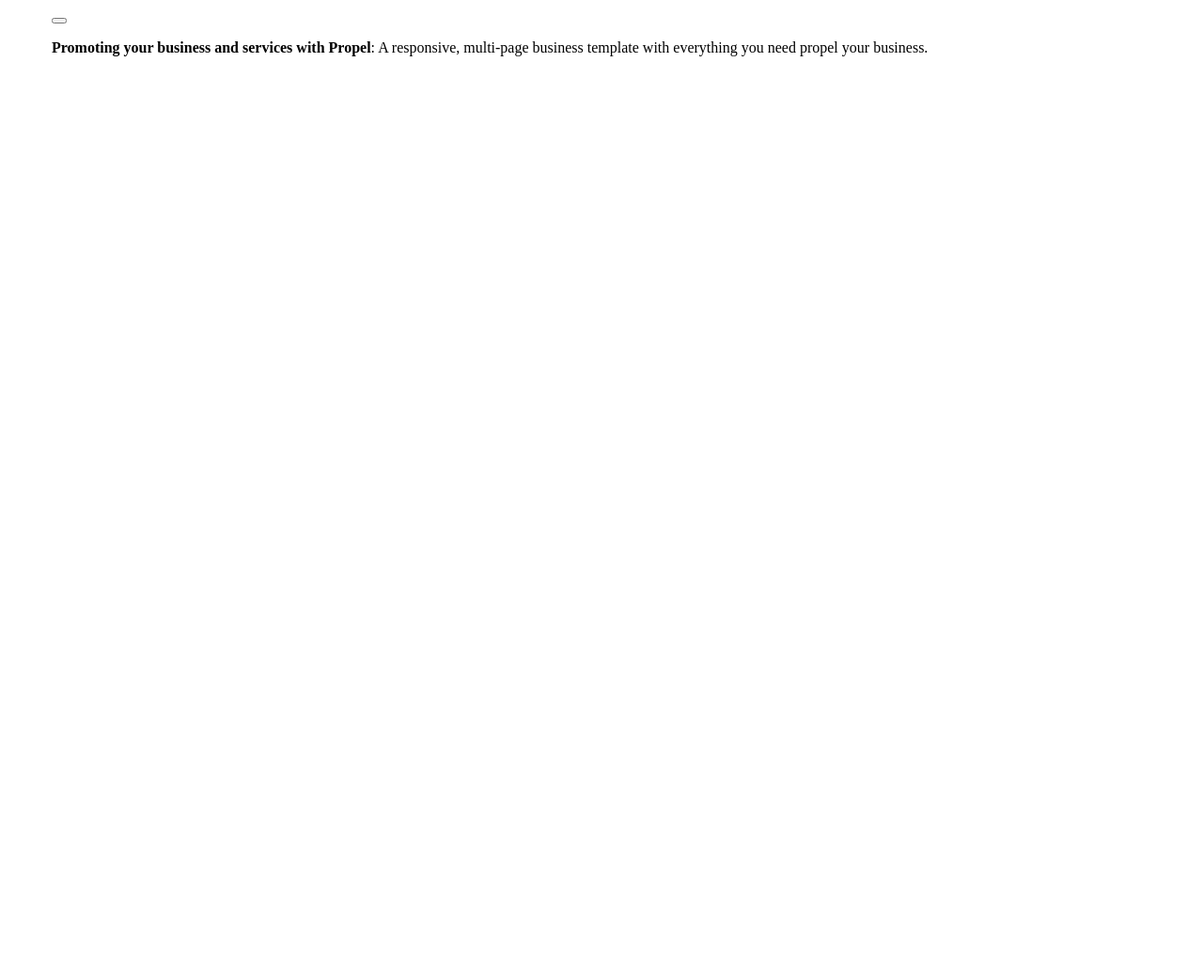
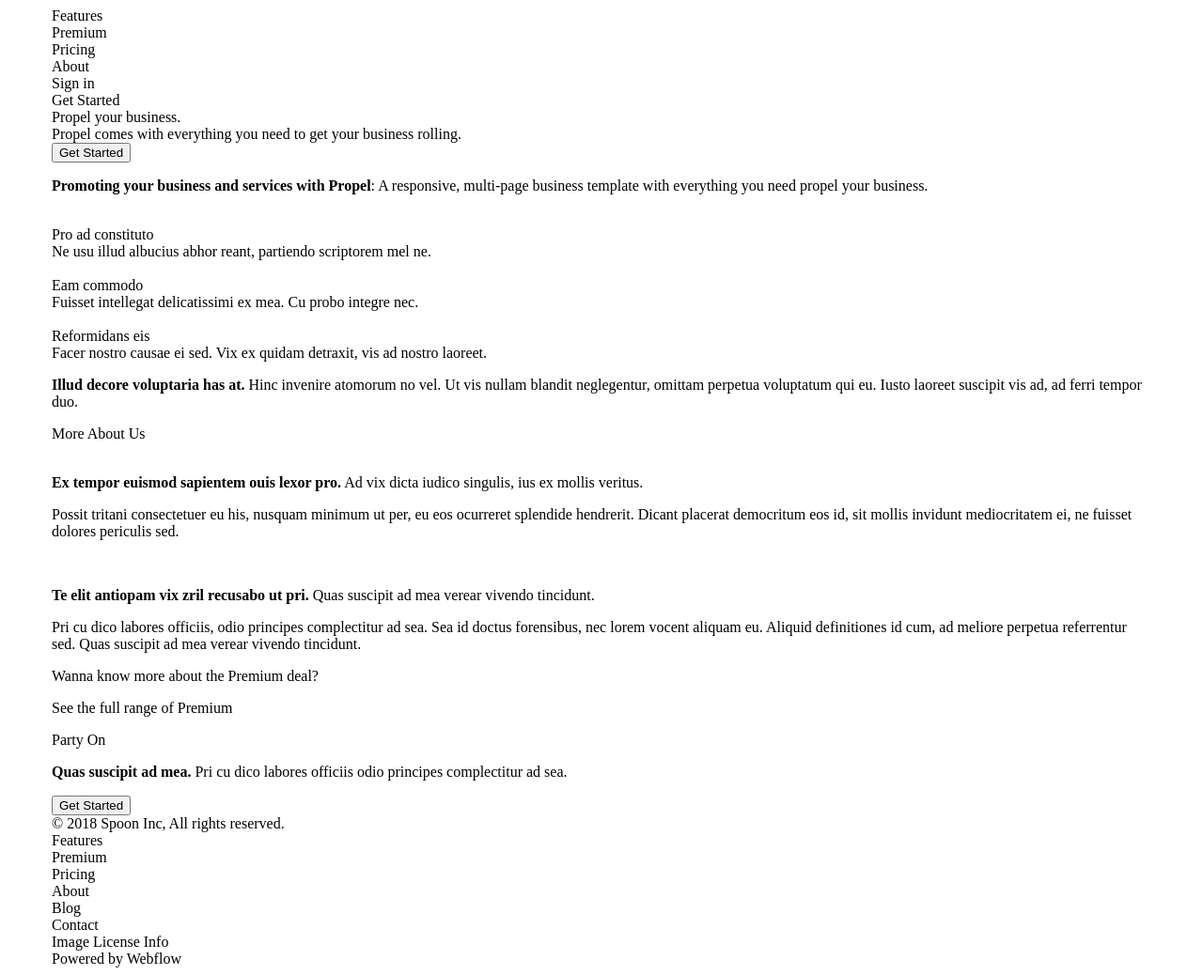
Before and after one commit to theyurec/spoon-project, a plain HTML site: page index.html in a window 1280 px wide. Shown: the whole page at 94% size. Before the commit the page ends 800 px from the top, so only its background shows below. Drawn offline with Linux system fonts and the light colour scheme.

Commit message:
верстка

```diff
--- a/index.html
+++ b/index.html
@@ -14,18 +14,23 @@
         <div class="header">
             <div class="header-logo"></div>
             <div class="header-navigation">
-                <div class="header-menu"></div>
+                <div class="header-menu">
+                    <div class="header-link">Features</div>
+                    <div class="header-link">Premium</div>
+                    <div class="header-link">Pricing</div>
+                    <div class="header-link">About</div>
+                </div>
                 <div class="separator"></div>
                 <div class="header-buttons">
-                    <div class="header-button"></div>
-                    <div class="header-button header-button-contur"></div>
+                    <div class="header-button">Sign in</div>
+                    <div class="header-button header-button-contur">Get Started</div>
                 </div>
             </div>
         </div>
         <div class="intro-block">
-            <div class="intro-label"></div>
-            <div class="intro-about"></div>
-            <button class="common"></button>
+            <div class="intro-label">Propel your business.</div>
+            <div class="intro-about">Propel comes with everything you need to get your business rolling.</div>
+            <button class="common">Get Started</button>
         </div>
     </div>
 </div>
@@ -37,22 +42,80 @@
         <div class="qualities">
             <div class="quality">
                 <img src="" alt="" class="quality-img" />
-                <div class="quality-label">
-                    <div class="quality-about"></div>
-                </div>
-            </div>
-            <div class="quality">
-                <img src="" alt="" class="quality-img"/>
-                <div class="quality-label">
-                    <div class="quality-about"></div>
-                </div>
+                <div class="quality-label">Pro ad constituto</div>
+                <div class="quality-about">Ne usu illud albucius abhor reant, partiendo scriptorem mel ne.</div>
             </div>
             <div class="quality">
                 <img src="" alt="" class="quality-img" />
-                <div class="quality-label">
-                    <div class="quality-about"></div>
-                </div>
+                <div class="quality-label">Eam commodo</div>
+                <div class="quality-about">Fuisset intellegat delicatissimi ex mea. Cu probo integre nec.</div>
             </div>
+            <div class="quality">
+                <img src="" alt="" class="quality-img" />
+                <div class="quality-label">Reformidans eis</div>
+                <div class="quality-about">Facer nostro causae ei sed. Vix ex quidam detraxit, vis ad nostro laoreet.</div>
+            </div>
+        </div>
+    </div>
+</div>
+
+<div class="central-picture">
+
+</div>
+
+<div class="Illud-decore">
+    <div class="wrapper">
+        <p class="Illud-decore-text"><b>Illud decore voluptaria has at.</b> Hinc invenire atomorum no vel. Ut vis nullam blandit neglegentur, omittam perpetua voluptatum qui eu. Iusto laoreet suscipit vis ad, ad ferri tempor duo.</p>
+        <div class="link-about">More About Us</div>
+    </div>
+</div>
+
+<div class="food-menu">
+    <div class="wrapper">
+        <div class="card-menu">
+            <img src="" alt="" class="menu-img" />
+            <p class="menu-title"><b>Ex tempor euismod sapientem ouis lexor pro.</b> Ad vix dicta iudico singulis, ius ex mollis veritus.</p>
+            <p class="menu-subtitle">Possit tritani consectetuer eu his, nusquam minimum ut per, eu eos ocurreret splendide hendrerit. Dicant placerat democritum eos id, sit mollis invidunt mediocritatem ei, ne fuisset dolores periculis sed.</p>
+        </div>
+        <div class="card-menu">
+            <img src="" alt="" class="menu-img" />
+            <p class="menu-title"><b>Te elit antiopam vix zril recusabo ut pri.</b> Quas suscipit ad mea verear vivendo tincidunt.</p>
+            <p class="menu-subtitle">Pri cu dico labores officiis, odio principes complectitur ad sea. Sea id doctus forensibus, nec lorem vocent aliquam eu. Aliquid definitiones id cum, ad meliore perpetua referrentur sed. Quas suscipit ad mea verear vivendo tincidunt.</p>
+        </div>
+        <p class="wanna-know">Wanna know more about the Premium deal?</p>
+        <p class="see">See the full range of Premium</p>
+    </div>
+</div>
+
+<div class="party">
+    <div class="wrapper">
+        <p class="party-title">Party On</p>
+        <div class="party-line"></div>
+        <p class="party-subtitle"><b>Quas suscipit ad mea.</b> Pri cu dico labores officiis odio principes complectitur ad sea.</p>
+        <button class="party-button">Get Started</button>
+    </div>
+</div>
+
+<div class="footer">
+    <div class="wrapper">
+        <div class="footer-block-logo">
+            <div class="footer-logo"></div>
+            <div class="footer-signature">© 2018 Spoon Inc, All rights reserved.</div>
+        </div>
+        <div class="footer-menu">
+            <div class="footer-link">Features</div>
+            <div class="footer-link">Premium</div>
+            <div class="footer-link">Pricing</div>
+            <div class="footer-link">About</div>
+            <div class="footer-link">Blog</div>
+            <div class="footer-link">Contact</div>
+            <div class="footer-link">Image License Info</div>
+            <div class="footer-link">Powered by Webflow</div>
+        </div>
+        <div class="footer-icons">
+            <div class="footer-icon"></div>
+            <div class="footer-icon"></div>
+            <div class="footer-icon"></div>
         </div>
     </div>
 </div>
```
